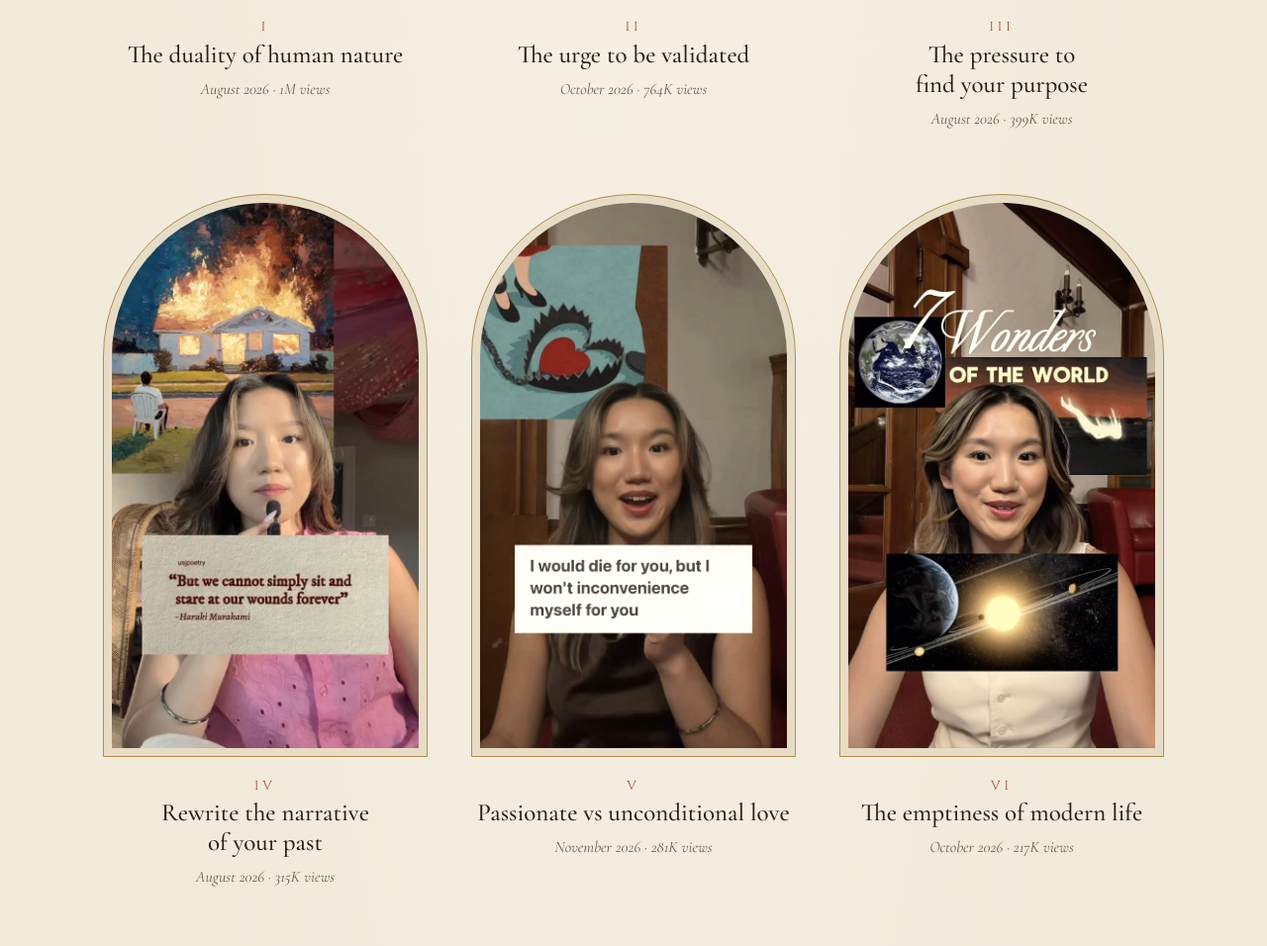
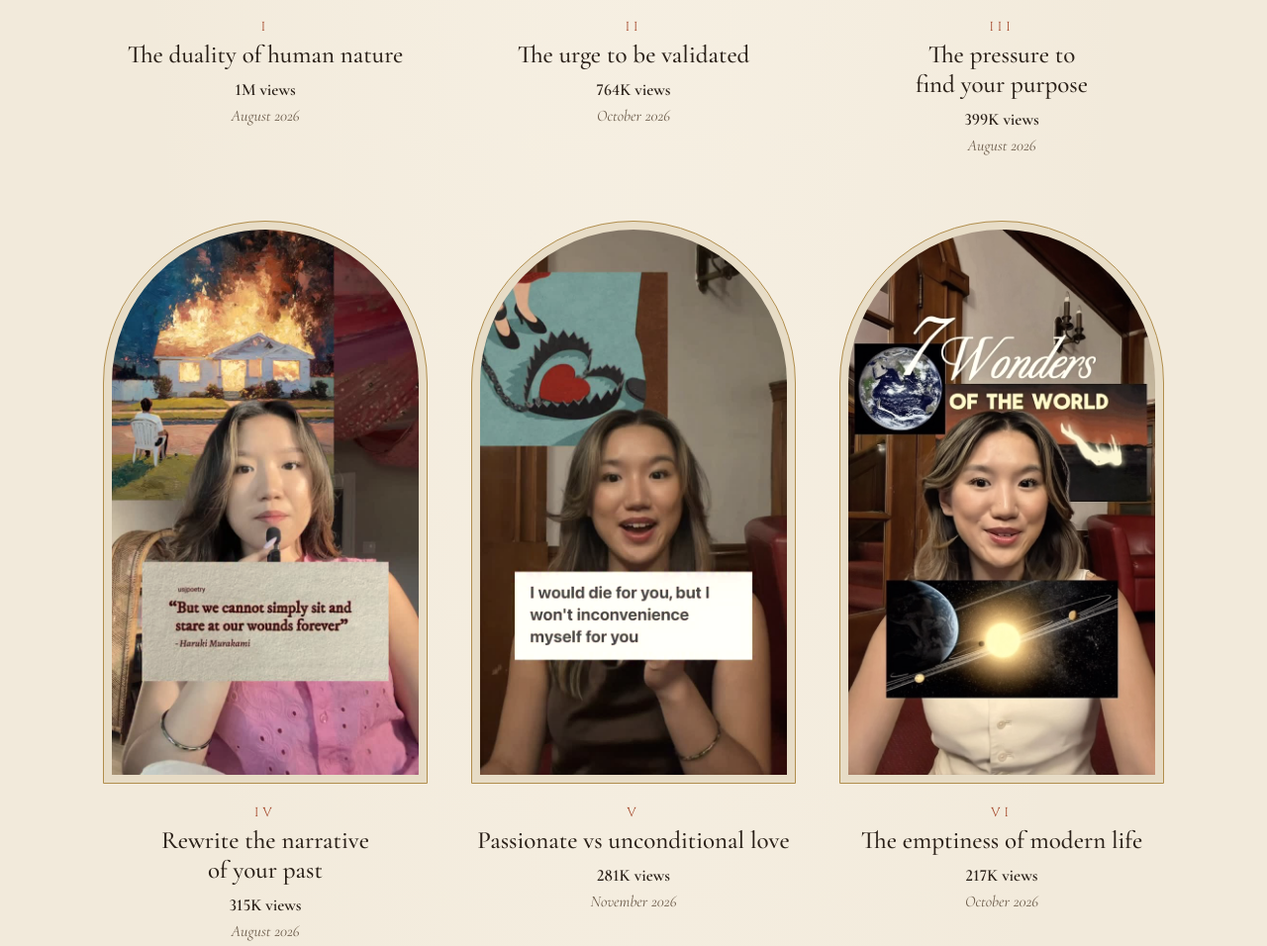
Before and after one commit to queniferlung/qthos, a plain HTML site: page index.html in a window 1280 px wide. Shown: the part 1496-2452 px from the top of the page at 99% size. Drawn offline with nearby package versions, Linux system fonts and the light colour scheme.

Commit message:
Reel cards: view count first in upright type, month and year below in italic
Co-Authored-By: Claude Fable 5.2 <noreply@anthropic.com>

```diff
--- a/index.html
+++ b/index.html
@@ -38,34 +38,34 @@
     <ol class="gallery">
       <li><a class="card" href="https://www.instagram.com/reel/Db_t3lbSKX8/" target="_blank" rel="noopener">
         <div class="frame"><img src="img/Db_t3lbSKX8.jpg" alt="" loading="lazy" width="640" height="1138"></div>
-        <p class="num">I</p><h3>The duality of human nature</h3><p class="meta">August 2026 &middot; 1M views</p></a></li>
+        <p class="num">I</p><h3>The duality of human nature</h3><p class="views">1M views</p><p class="meta">August 2026</p></a></li>
       <li><a class="card" href="https://www.instagram.com/reel/Deph-2Vyb6g/" target="_blank" rel="noopener">
         <div class="frame"><img src="img/Deph-2Vyb6g.jpg" alt="" loading="lazy" width="640" height="1138"></div>
-        <p class="num">II</p><h3>The urge to be validated</h3><p class="meta">October 2026 &middot; 764K views</p></a></li>
+        <p class="num">II</p><h3>The urge to be validated</h3><p class="views">764K views</p><p class="meta">October 2026</p></a></li>
       <li><a class="card" href="https://www.instagram.com/reel/DbuPvdOKW8T/" target="_blank" rel="noopener">
         <div class="frame"><img src="img/DbuPvdOKW8T.jpg" alt="" loading="lazy" width="640" height="1138"></div>
-        <p class="num">III</p><h3>The pressure to find your purpose</h3><p class="meta">August 2026 &middot; 399K views</p></a></li>
+        <p class="num">III</p><h3>The pressure to find your purpose</h3><p class="views">399K views</p><p class="meta">August 2026</p></a></li>
       <li><a class="card" href="https://www.instagram.com/reel/Db1epHoSrBf/" target="_blank" rel="noopener">
         <div class="frame"><img src="img/Db1epHoSrBf.jpg" alt="" loading="lazy" width="640" height="1138"></div>
-        <p class="num">IV</p><h3>Rewrite the narrative of your past</h3><p class="meta">August 2026 &middot; 315K views</p></a></li>
+        <p class="num">IV</p><h3>Rewrite the narrative of your past</h3><p class="views">315K views</p><p class="meta">August 2026</p></a></li>
       <li><a class="card" href="https://www.instagram.com/reel/DfNpvwEKaD4/" target="_blank" rel="noopener">
         <div class="frame"><img src="img/DfNpvwEKaD4.jpg" alt="" loading="lazy" width="640" height="1138"></div>
-        <p class="num">V</p><h3>Passionate vs unconditional love</h3><p class="meta">November 2026 &middot; 281K views</p></a></li>
+        <p class="num">V</p><h3>Passionate vs unconditional love</h3><p class="views">281K views</p><p class="meta">November 2026</p></a></li>
       <li><a class="card" href="https://www.instagram.com/reel/Dez6Rcty5q3/" target="_blank" rel="noopener">
         <div class="frame"><img src="img/Dez6Rcty5q3.jpg" alt="" loading="lazy" width="640" height="1138"></div>
-        <p class="num">VI</p><h3>The emptiness of modern life</h3><p class="meta">October 2026 &middot; 217K views</p></a></li>
+        <p class="num">VI</p><h3>The emptiness of modern life</h3><p class="views">217K views</p><p class="meta">October 2026</p></a></li>
       <li><a class="card" href="https://www.instagram.com/reel/DdpQ4gCSsaC/" target="_blank" rel="noopener">
         <div class="frame"><img src="img/DdpQ4gCSsaC.jpg" alt="" loading="lazy" width="640" height="1138"></div>
-        <p class="num">VII</p><h3>Fisher&rsquo;s model of lust, attraction &amp; attachment</h3><p class="meta">September 2026 &middot; 206K views</p></a></li>
+        <p class="num">VII</p><h3>Fisher&rsquo;s model of lust, attraction &amp; attachment</h3><p class="views">206K views</p><p class="meta">September 2026</p></a></li>
       <li><a class="card" href="https://www.instagram.com/reel/Dc-6qMzKXJd/" target="_blank" rel="noopener">
         <div class="frame"><img src="img/Dc-6qMzKXJd.jpg" alt="" loading="lazy" width="640" height="1138"></div>
-        <p class="num">VIII</p><h3>The wisdom of the crowd</h3><p class="meta">September 2026 &middot; 128K views</p></a></li>
+        <p class="num">VIII</p><h3>The wisdom of the crowd</h3><p class="views">128K views</p><p class="meta">September 2026</p></a></li>
       <li><a class="card" href="https://www.instagram.com/reel/DfBA_wfKAZk/" target="_blank" rel="noopener">
         <div class="frame"><img src="img/DfBA_wfKAZk.jpg" alt="" loading="lazy" width="640" height="1138"></div>
-        <p class="num">IX</p><h3>Grief is a reflection of your capacity to love</h3><p class="meta">October 2026 &middot; 89K views</p></a></li>
+        <p class="num">IX</p><h3>Grief is a reflection of your capacity to love</h3><p class="views">89K views</p><p class="meta">October 2026</p></a></li>
       <li><a class="card" href="https://www.instagram.com/reel/Dd61V22qg5N/" target="_blank" rel="noopener">
         <div class="frame"><img src="img/Dd61V22qg5N.jpg" alt="" loading="lazy" width="640" height="1138"></div>
-        <p class="num">X</p><h3>Emotional independence in your friendships</h3><p class="meta">September 2026 &middot; 71K views</p></a></li>
+        <p class="num">X</p><h3>Emotional independence in your friendships</h3><p class="views">71K views</p><p class="meta">September 2026</p></a></li>
     </ol>
   </main>
 
--- a/styles.css
+++ b/styles.css
@@ -219,8 +219,14 @@ main { max-width: 1120px; margin: 0 auto; padding: 0 24px 96px; }
   line-height: 1.2;
   text-wrap: balance;
 }
+.views {
+  margin: 8px 0 0;
+  font-size: 17px;
+  font-weight: 600;
+  font-variant-numeric: lining-nums;
+}
 .meta {
-  margin: 8px 0 0;
+  margin: 2px 0 0;
   font-size: 16px;
   font-style: italic;
   color: var(--ink-soft);
```
